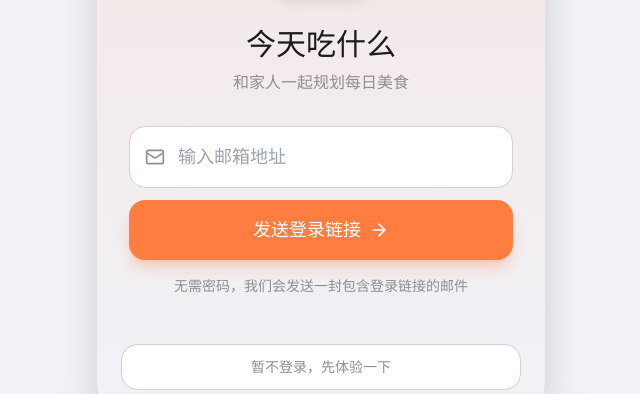
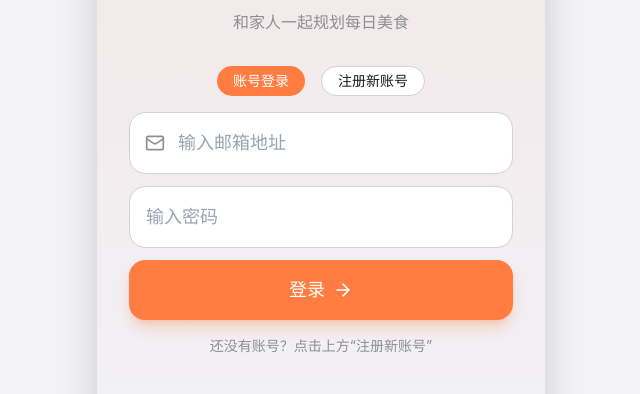
Before and after one commit to mgalo1231/what-to-eat-today, a React (Vite) app: page /login in a window 1280 px wide. Shown: the part 272-666 px from the top of the page, without its empty margins (319-959 px from the left). Built offline with nearby package versions, Linux system fonts and the light colour scheme; no server answers.

Commit message:
登录页支持邮箱密码登录/注册；支持离线模式进入；修复路由保护逻辑

```diff
--- a/src/features/auth/LoginPage.tsx
+++ b/src/features/auth/LoginPage.tsx
@@ -11,6 +11,8 @@ export const LoginPage = () => {
   const { userId, loading } = useAuth()
 
   const [email, setEmail] = useState('')
+  const [password, setPassword] = useState('')
+  const [authMode, setAuthMode] = useState<'login' | 'signup'>('login')
   const [status, setStatus] = useState<string>('')
   const [sending, setSending] = useState(false)
 
@@ -22,23 +24,45 @@ export const LoginPage = () => {
     }
   }, [userId, loading, navigate, location])
 
-  const sendMagicLink = async (event: FormEvent) => {
+  // 邮箱 + 密码 登录 / 注册
+  const handleEmailPassword = async (event: FormEvent) => {
     event.preventDefault()
     if (!isSupabaseConfigured || !supabase) {
       setStatus('未配置 Supabase，无法登录。请设置环境变量后重试。')
       return
     }
     setSending(true)
-    const { error } = await supabase.auth.signInWithOtp({
-      email,
-      options: { emailRedirectTo: window.location.origin },
-    })
-    setSending(false)
-    setStatus(error ? `发送失败：${error.message}` : '已发送登录链接，请查收邮箱 📬')
+    try {
+      if (authMode === 'login') {
+        const { error } = await supabase.auth.signInWithPassword({
+          email,
+          password,
+        })
+        if (error) throw error
+        setStatus('登录成功，正在进入...')
+        navigate('/today', { replace: true })
+      } else {
+        const { error } = await supabase.auth.signUp({
+          email,
+          password,
+          options: { emailRedirectTo: window.location.origin },
+        })
+        if (error) throw error
+        setStatus('注册成功，如需邮箱验证请前往邮箱完成验证。')
+      }
+    } catch (err) {
+      setStatus(`失败：${(err as Error).message}`)
+    } finally {
+      setSending(false)
+    }
   }
 
   // 离线模式直接进入
   const enterOfflineMode = () => {
+    try {
+      localStorage.setItem('offline', '1')
+      localStorage.setItem('offlineMode', '1')
+    } catch {}
     navigate('/today')
   }
 
@@ -74,7 +98,25 @@ export const LoginPage = () => {
 
           {/* 登录表单 */}
           <div className="w-full max-w-sm space-y-4">
-            <form onSubmit={sendMagicLink} className="space-y-3">
+            {/* 切换登录/注册 */}
+            <div className="flex justify-center gap-4 text-sm">
+              <button
+                type="button"
+                className={`btn-press rounded-full px-4 py-1 ${authMode === 'login' ? 'bg-ios-primary text-white' : 'bg-white text-ios-text border border-ios-border'}`}
+                onClick={() => setAuthMode('login')}
+              >
+                账号登录
+              </button>
+              <button
+                type="button"
+                className={`btn-press rounded-full px-4 py-1 ${authMode === 'signup' ? 'bg-ios-primary text-white' : 'bg-white text-ios-text border border-ios-border'}`}
+                onClick={() => setAuthMode('signup')}
+              >
+                注册新账号
+              </button>
+            </div>
+
+            <form onSubmit={handleEmailPassword} className="space-y-3">
               <div className="relative">
                 <Mail className="absolute left-4 top-1/2 h-5 w-5 -translate-y-1/2 text-ios-muted" />
                 <input
@@ -86,6 +128,16 @@ export const LoginPage = () => {
                   className="w-full rounded-2xl border border-ios-border bg-white py-4 pl-12 pr-4 text-lg focus:border-ios-primary focus:outline-none focus:ring-2 focus:ring-ios-primary/20"
                 />
               </div>
+              <div>
+                <input
+                  required
+                  type="password"
+                  placeholder="输入密码"
+                  value={password}
+                  onChange={(e) => setPassword(e.target.value)}
+                  className="w-full rounded-2xl border border-ios-border bg-white px-4 py-4 text-lg focus:border-ios-primary focus:outline-none focus:ring-2 focus:ring-ios-primary/20"
+                />
+              </div>
               <button
                 type="submit"
                 disabled={sending}
@@ -94,11 +146,11 @@ export const LoginPage = () => {
                 {sending ? (
                   <>
                     <div className="h-5 w-5 animate-spin rounded-full border-2 border-white border-t-transparent" />
-                    发送中...
+                    处理中...
                   </>
                 ) : (
                   <>
-                    发送登录链接
+                    {authMode === 'login' ? '登录' : '注册'}
                     <ArrowRight className="h-5 w-5" />
                   </>
                 )}
@@ -112,7 +164,9 @@ export const LoginPage = () => {
             )}
 
             <p className="text-center text-sm text-ios-muted">
-              无需密码，我们会发送一封包含登录链接的邮件
+              {authMode === 'login'
+                ? '还没有账号？点击上方“注册新账号”'
+                : '已有账号？点击上方“账号登录”'}
             </p>
           </div>
         </div>
--- a/src/features/auth/RequireAuth.tsx
+++ b/src/features/auth/RequireAuth.tsx
@@ -10,8 +10,12 @@ export const RequireAuth = ({ children }: Props) => {
   const { userId, loading, householdId } = useAuth()
   const location = useLocation()
 
-  // 如果没配置 Supabase，直接放行（离线模式）
-  if (!isSupabaseConfigured) {
+  // 如果没配置 Supabase 或者开启了离线模式，直接放行
+  const offlineMode =
+    typeof window !== 'undefined' &&
+    (localStorage.getItem('offline') === '1' ||
+      localStorage.getItem('offlineMode') === '1')
+  if (!isSupabaseConfigured || offlineMode) {
     return <>{children}</>
   }
 
```
